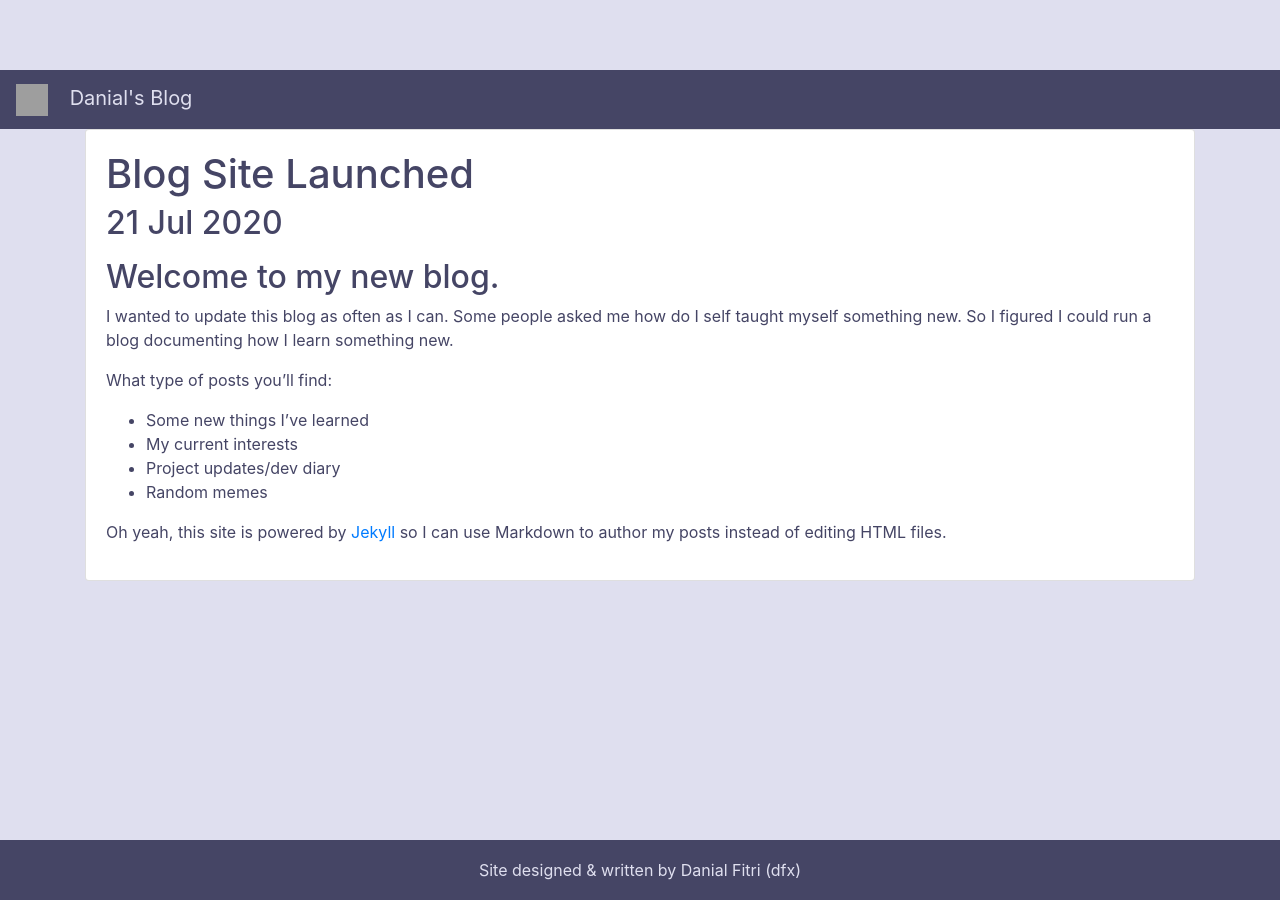
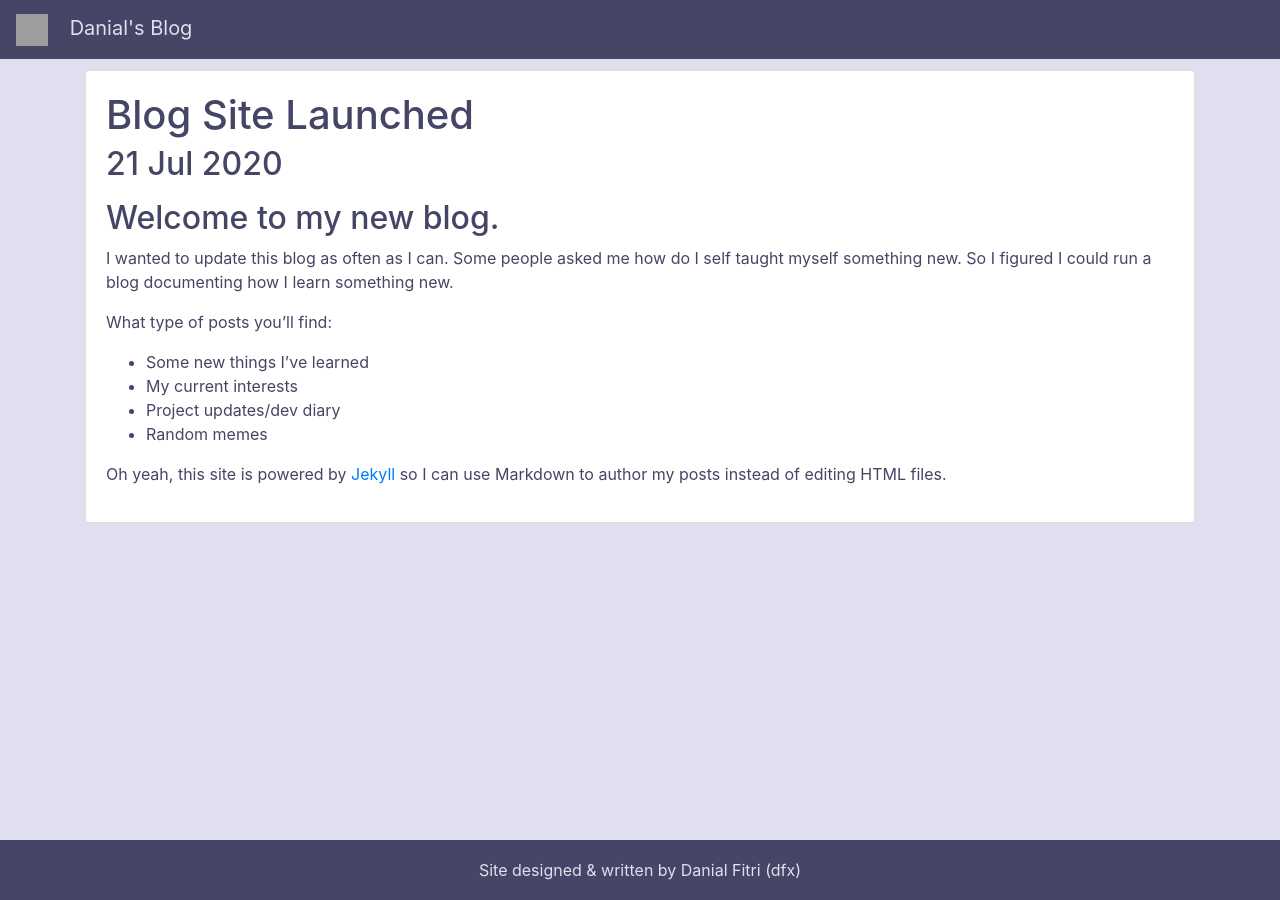
Before and after one commit to dfx81/blog, a Jekyll site: the page built from _posts/2020-07-21-blog-site-launched.md, in a window 1280 px wide. Built offline with Jekyll 4.4.1, drawn with Linux system fonts in a browser that asks for light colours; grey boxes are pictures that could not be loaded.

Commit message:
Navbar & Footer fix

```diff
--- a/_layouts/default.html
+++ b/_layouts/default.html
@@ -19,7 +19,7 @@
 </head>
 
 <body class="color-body">
-  <nav class="navbar navbar-fixed-top color-theme">
+  <nav class="navbar fixed-top color-theme">
     <span class="navbar-brand">
       <img src="https://raw.githubusercontent.com/dfx81/dfx81.github.io/master/res/logo.png" width="32" height="32" alt="" loading="lazy"></img>
       <span class="mx-3">Danial's Blog</span>
```
